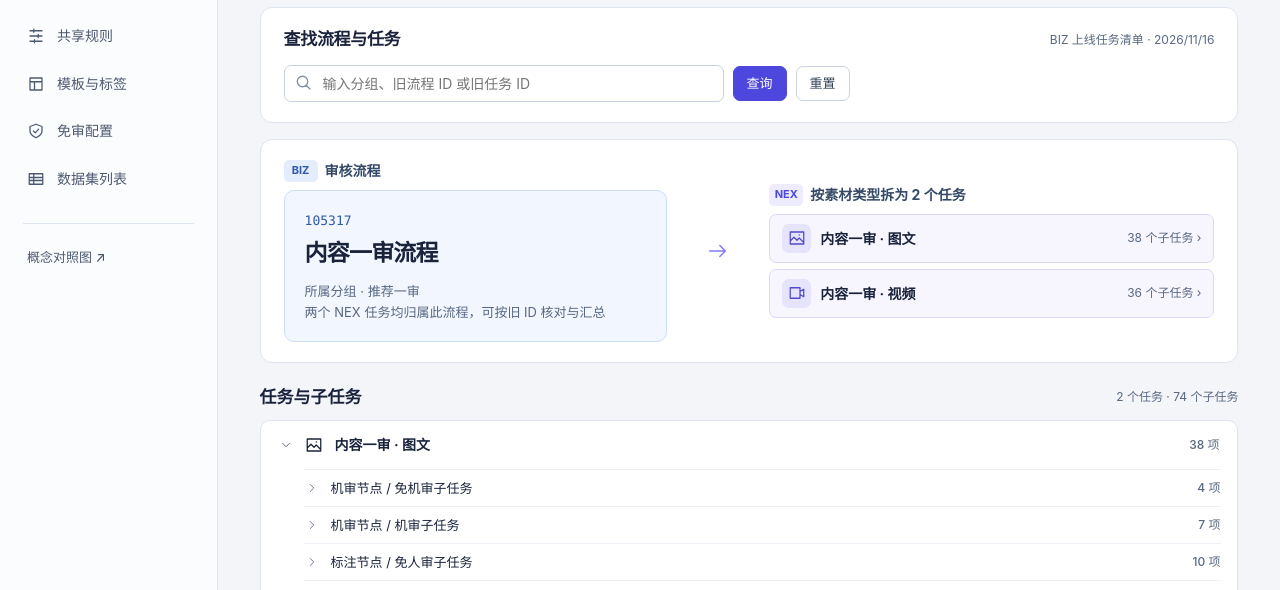
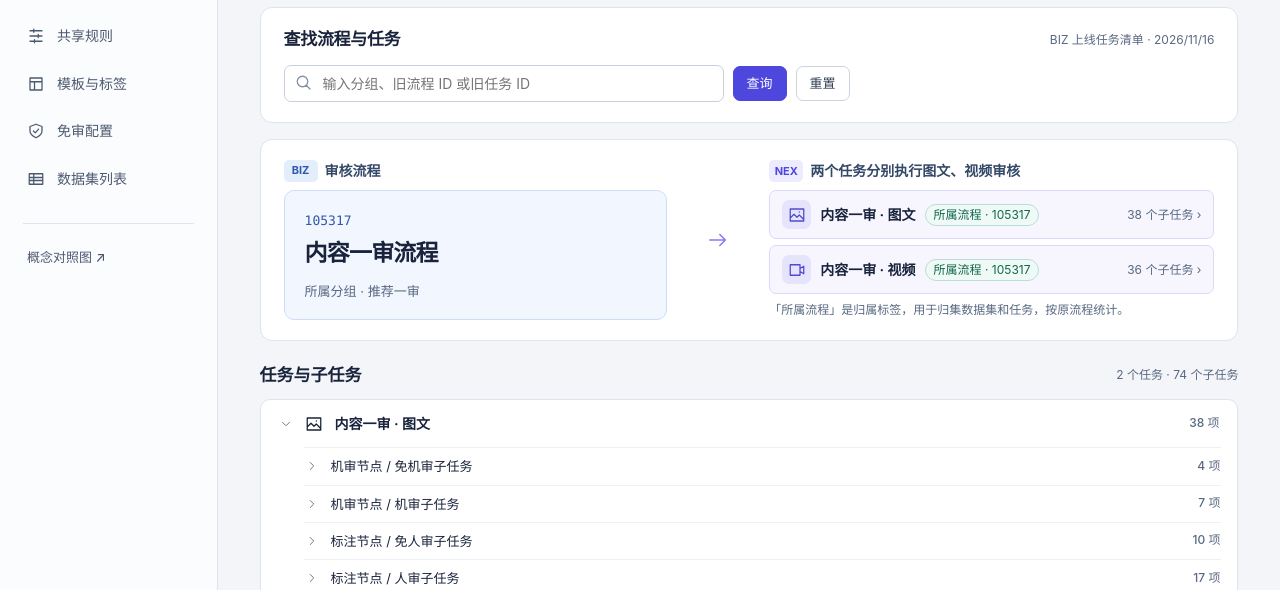
Before and after one commit to woaizou-eng/nex-feeds-audit-demo, a plain HTML site: page biz-nex-concepts.html in a window 1280 px wide. Shown: the part 202-792 px from the top of the page. Drawn offline with Linux system fonts and the light colour scheme.

Commit message:
Show the BIZ flow as an ownership tag on NEX execution tasks

```diff
--- a/biz-nex-concepts.html
+++ b/biz-nex-concepts.html
@@ -396,6 +396,23 @@
       }
       .branchrow strong {
         font-size: 14px;
+      }
+      .mapped-task {
+        display: flex;
+        flex-wrap: wrap;
+        align-items: center;
+        gap: 4px 9px;
+        text-align: left;
+      }
+      .flow-tag {
+        display: inline-block;
+        white-space: nowrap;
+        border: 1px solid #b9ded3;
+        border-radius: 999px;
+        padding: 1px 8px;
+        color: #11674f;
+        background: #eff9f5;
+        font-size: 12px;
       }
       .branchrow .sub {
         margin-left: auto;
@@ -1194,16 +1211,16 @@
         const matchesAll = subset.length === inventory.length,
           heading = query && !matchesAll ? '匹配的子任务' : '任务与子任务';
         let kinds = Object.keys(kindNames).filter((k) => subset.some((row) => row[3] === k));
-        root.innerHTML = `<section class="panel panel-pad mapping"><div><div class="flow-label"><span class="source-mark">BIZ</span>审核流程</div><div class="flowbox"><span class="id mono">105317</span><strong>内容一审流程</strong><span class="dim">所属分组 · 推荐一审<br>两个 NEX 任务均归属此流程，可按旧 ID 核对与汇总</span></div></div><div class="hops">${ico('arrow')}</div><div><div class="flow-label"><span class="source-mark nex-mark">NEX</span>按素材类型拆为 2 个任务</div><div class="branch">${Object.keys(
+        root.innerHTML = `<section class="panel panel-pad mapping"><div><div class="flow-label"><span class="source-mark">BIZ</span>审核流程</div><div class="flowbox"><span class="id mono">105317</span><strong>内容一审流程</strong><span class="dim">所属分组 · 推荐一审</span></div></div><div class="hops">${ico('arrow')}</div><div><div class="flow-label"><span class="source-mark nex-mark">NEX</span>两个任务分别执行图文、视频审核</div><div class="branch">${Object.keys(
           kindNames,
         )
           .map(
             (k) =>
-              `<button class="branchrow" data-jump="${k}" title="展开${kindNames[k]}任务的子任务清单"><span class="kicon">${ico(k)}</span><strong>内容一审 · ${kindNames[k]}</strong><span class="sub">${inventory.filter((i) => i[3] === k).length} 个子任务 ›</span></button>`,
+              `<button class="branchrow" data-jump="${k}" title="展开${kindNames[k]}任务的子任务清单"><span class="kicon">${ico(k)}</span><span class="mapped-task"><strong>内容一审 · ${kindNames[k]}</strong><span class="flow-tag">所属流程 · 105317</span></span><span class="sub">${inventory.filter((i) => i[3] === k).length} 个子任务 ›</span></button>`,
           )
           .join(
             '',
-          )}</div></div></section><div class="list-head"><h2>${heading}</h2><span class="sub">${kinds.length} 个任务 · ${subset.length} 个子任务</span></div>${kinds
+          )}</div><div class="source-caption">「所属流程」是归属标签，用于归集数据集和任务，按原流程统计。</div></div></section><div class="list-head"><h2>${heading}</h2><span class="sub">${kinds.length} 个任务 · ${subset.length} 个子任务</span></div>${kinds
           .map(
             (k) =>
               `<details class="task-group" data-task-group="${k}" ${k === 'graphic' || !matchesAll ? 'open' : ''}><summary><span class="chev">${ico('down')}</span>${ico(k)}内容一审 · ${kindNames[k]}<span class="sub">${subset.filter((i) => i[3] === k).length} 项</span></summary><div class="stage-wrap">${stages
```
Also changed, not shown: biz-nex-concepts.png.
